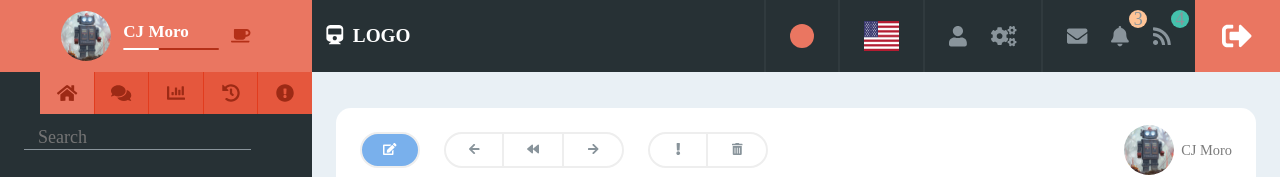
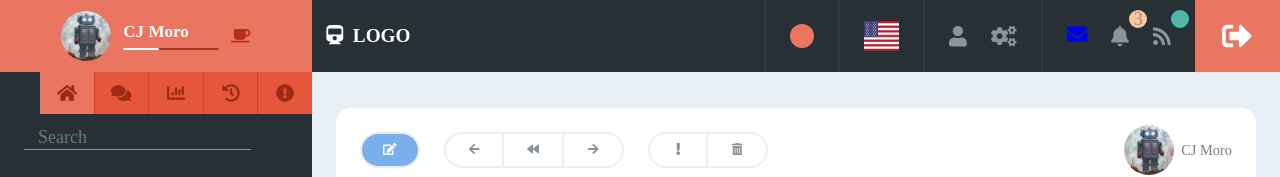
Before and after one commit to serCJm/react-admin-dashboard, a React (Create React App) app: page /mail in a window 1280 px wide. Shown: the top 177 px of the page. Built offline with nearby package versions, Linux system fonts and the light colour scheme.

Commit message:
Add Link to Mail component

```diff
--- a/src/components/Header/HeaderControlsNotifications.jsx
+++ b/src/components/Header/HeaderControlsNotifications.jsx
@@ -1,4 +1,5 @@
 import React, { Component } from "react";
+import { Link } from "react-router-dom";
 import { FontAwesomeIcon } from "@fortawesome/react-fontawesome";
 import { faEnvelope } from "@fortawesome/free-solid-svg-icons";
 import { faBell } from "@fortawesome/free-solid-svg-icons";
@@ -72,9 +73,11 @@ class HeaderControlsNotifications extends Component {
     }
     return (
       <div className="header-controls-item">
-        <span className="header-controls-icon">
-          <FontAwesomeIcon icon={faEnvelope} />
-        </span>
+        <Link className="header-controls-icon" to="/inbox">
+          <span>
+            <FontAwesomeIcon icon={faEnvelope} />
+          </span>
+        </Link>
         <span
           className="header-controls-icon"
           ref={node => {
```
